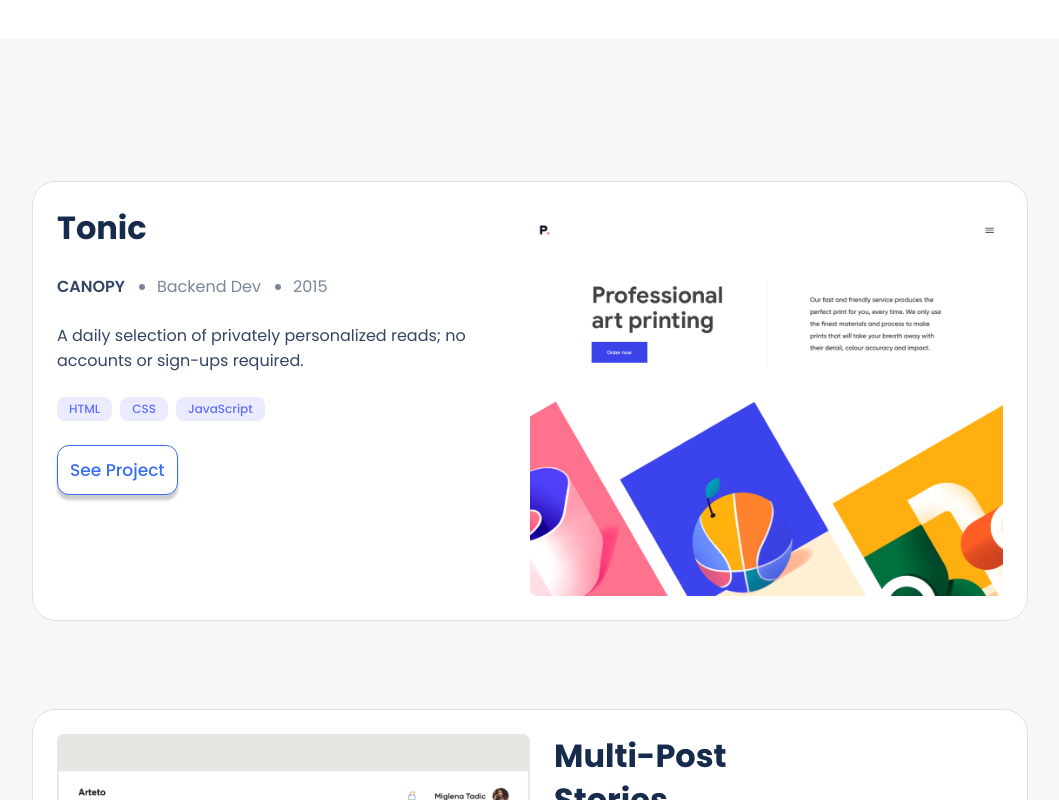
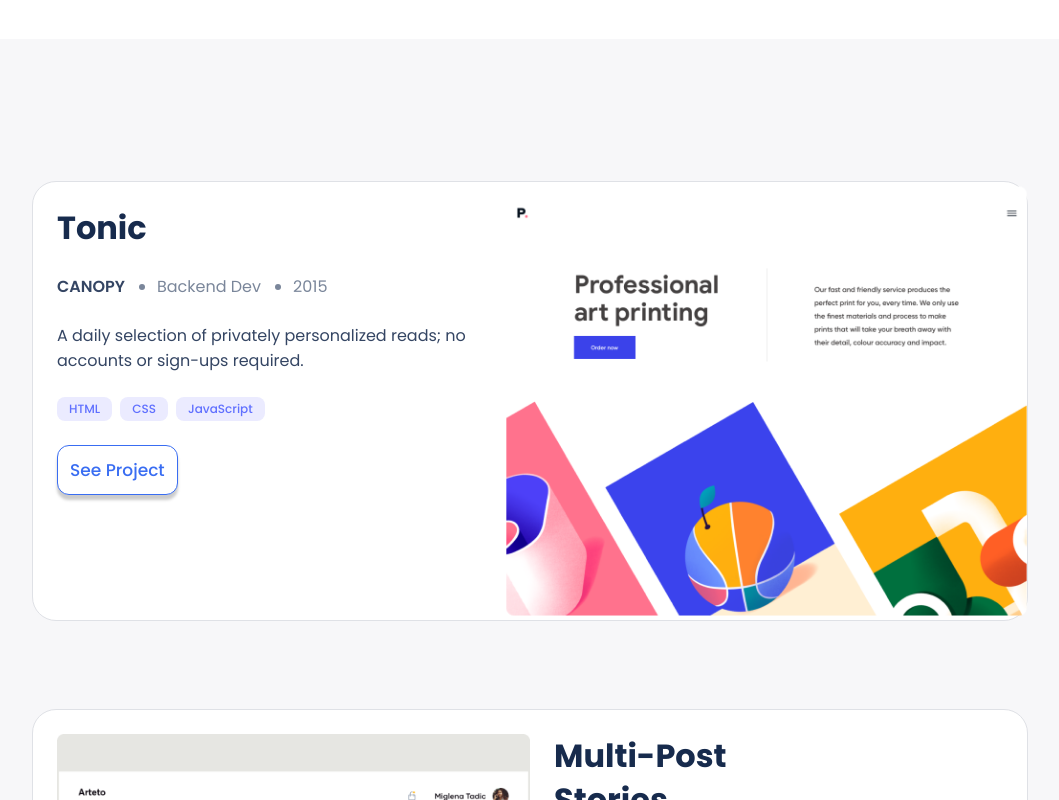
Before and after one commit to odhiambo-ed/Portfolio, a website: page index.html in a window 1280 px wide. In both pictures the pointer is over the picture 876 px from the left and 1369 px from the top of the page. Shown: the part 969-1769 px from the top of the page, without its empty margins (110-1169 px from the left). Drawn offline with Linux system fonts and the light colour scheme.

Commit message:
Add portfolio animation

```diff
--- a/css/style.css
+++ b/css/style.css
@@ -505,6 +505,11 @@ textarea {
   .single-work > img,
   .single-work > div {
     width: 50%;
+    transition: transform 100ms;
+  }
+
+  .single-work img:hover {
+    transform: scale(1.1);
   }
 
   .single-work .holder {
```
